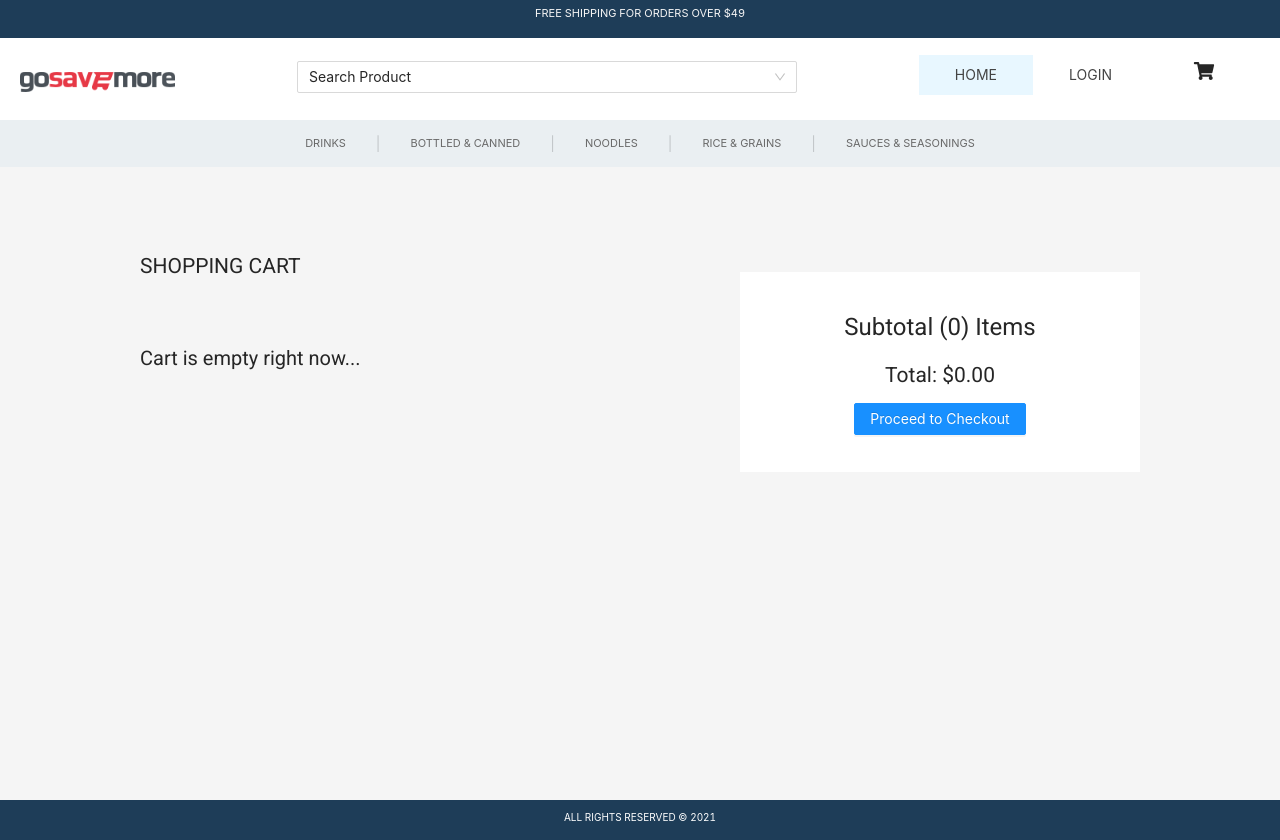
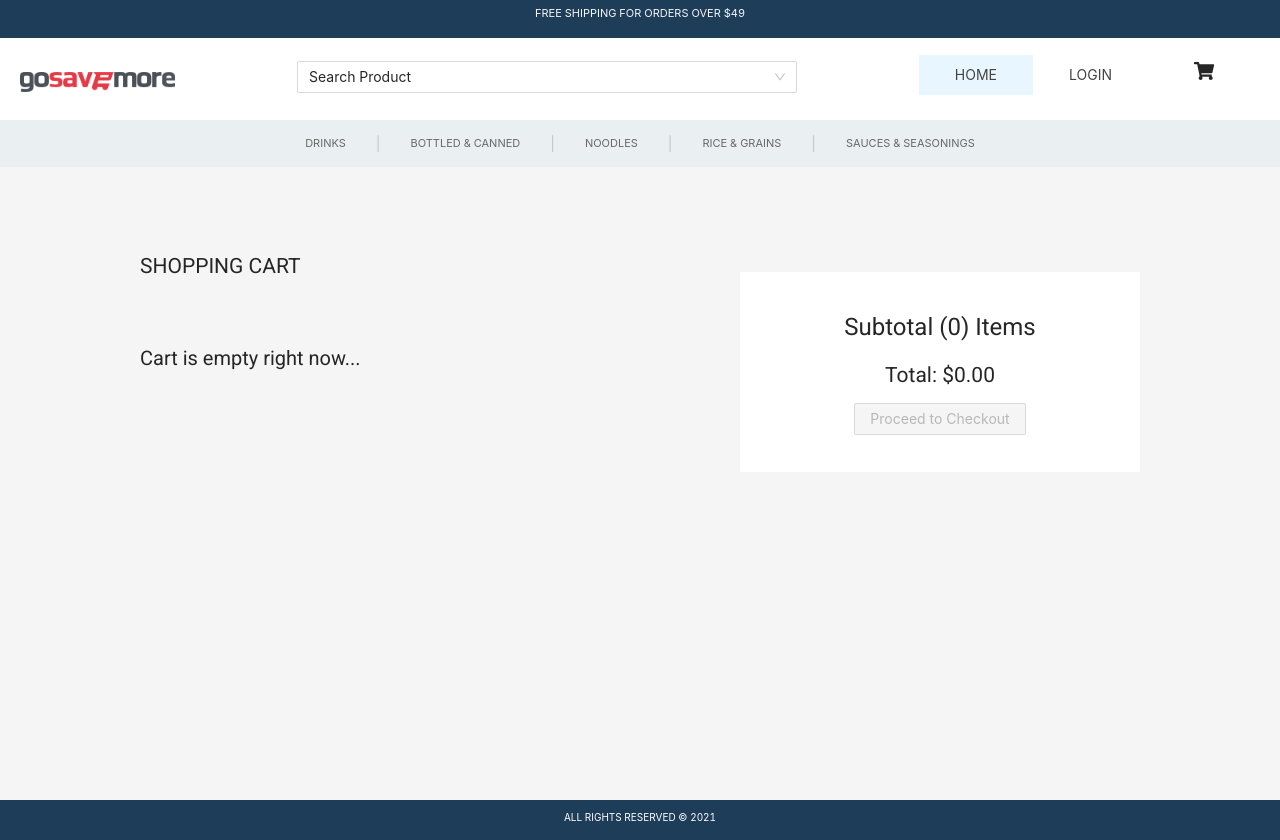
Before and after one commit to gosavemore-com/gosavemore-fe, a React (Create React App) app: page /cart/1 in a window 1280 px wide. Built offline with nearby package versions, Linux system fonts and the light colour scheme.

Commit message:
added disabled utton during proceed checkout if there is no product in the cart

```diff
--- a/src/pages/Cart.jsx
+++ b/src/pages/Cart.jsx
@@ -1,16 +1,25 @@
-import React from "react";
+import React, { useState, useEffect } from "react";
 import { useSelector } from "react-redux";
 import CartCard from "../components/CartCard";
 import { Button } from "antd";
 
 const Cart = ({ history }) => {
   const { cartItems } = useSelector((state) => state.cart);
+  const [disableButton, setDisableButton] = useState(false);
 
   let cartCount = cartItems.reduce((acc, item) => acc + item.quantity, 0);
   let cartPrice = cartItems.reduce(
     (acc, item) => acc + item.quantity * item.price,
     0
   );
+
+  useEffect(() => {
+    if (cartItems.length !== 0) {
+      setDisableButton(false);
+    } else {
+      setDisableButton(true);
+    }
+  }, [cartItems]);
 
   return (
     <div className="cart">
@@ -33,7 +42,11 @@ const Cart = ({ history }) => {
       <div className="cart-subtotal">
         <h3>Subtotal ({cartCount}) Items</h3>
         <h2>Total: ${cartPrice.toFixed(2)}</h2>
-        <Button type="primary" onClick={() => history.push("/orders")}>
+        <Button
+          type="primary"
+          onClick={() => history.push("/orders")}
+          disabled={disableButton}
+        >
           Proceed to Checkout
         </Button>
       </div>
--- a/src/pages/Orders.jsx
+++ b/src/pages/Orders.jsx
@@ -68,7 +68,7 @@ const Orders = () => {
             >
               <Input className="orders-delivery-form-input" />
             </Form.Item>
-            <Form.Item label="State" name="state">
+            <Form.Item label="State" name="state" required>
               <Select>
                 {Object.keys(states).map((state) => (
                   <Select.Option value={state}>{states[state]}</Select.Option>
@@ -87,7 +87,7 @@ const Orders = () => {
             >
               <Input />
             </Form.Item>
-            <Form.Item label="Country" name="country">
+            <Form.Item label="Country" name="country" required>
               <Select>
                 <Select.Option value={"US"}>United States</Select.Option>
               </Select>
```
Also changed, not shown: 1 other file (tests, documents, lock files or other folders).
